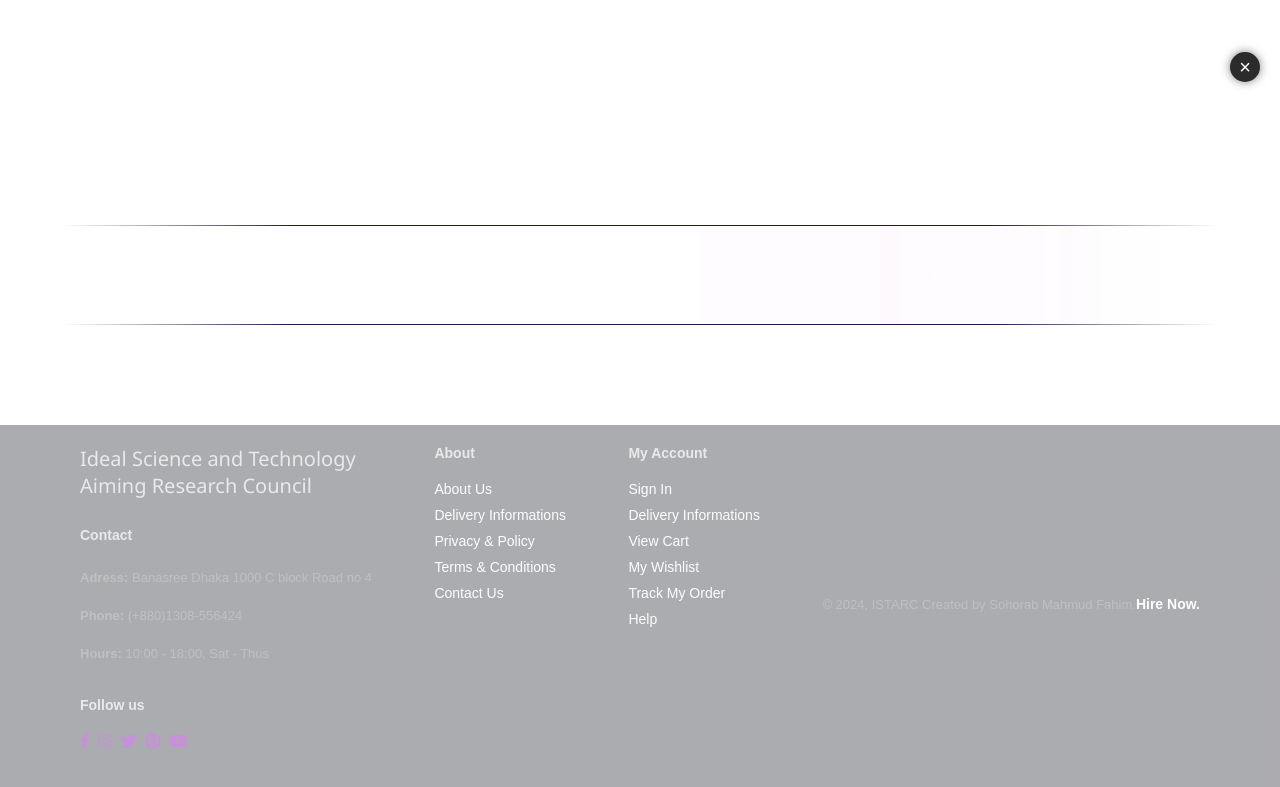
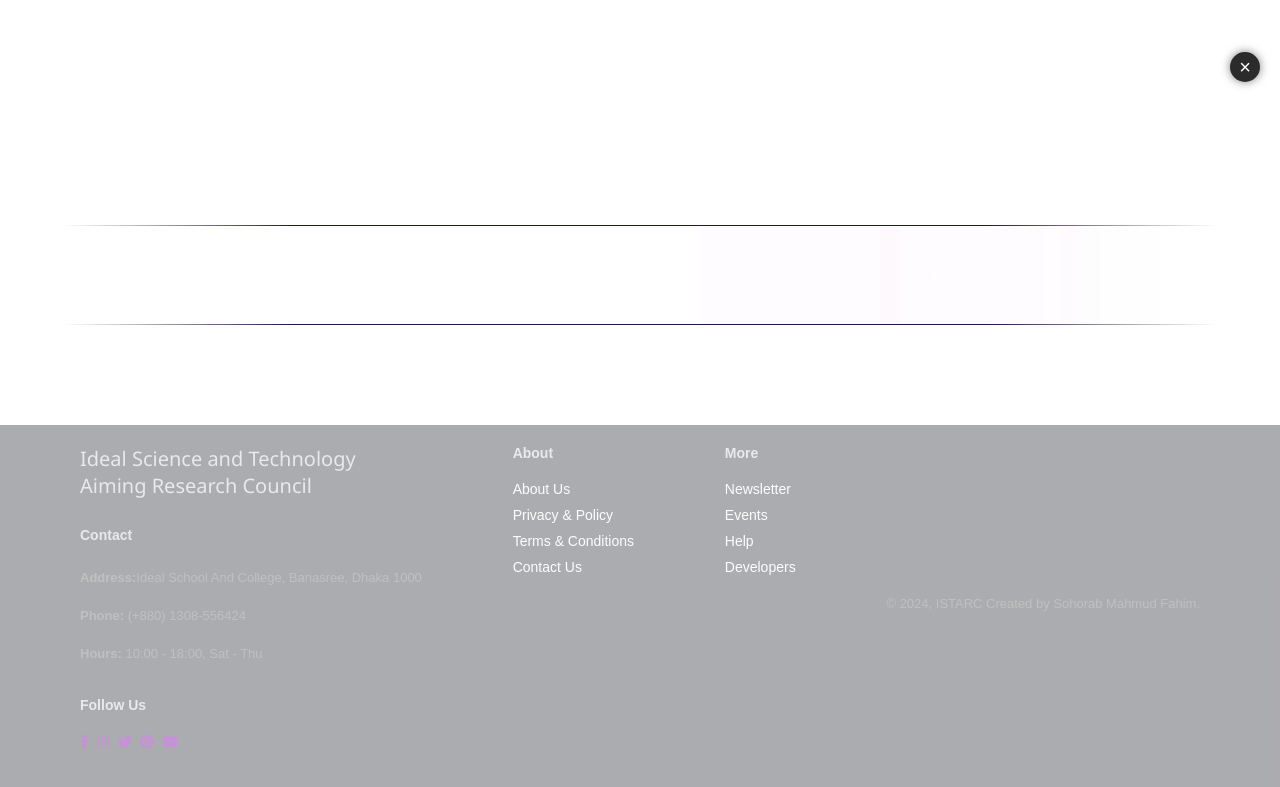
Before and after one commit to 1754321078/istarc.org.com, a plain HTML site: page faq.html in a window 1280 px wide. Shown: the part 698-1485 px from the top of the page. Drawn offline with nearby package versions, Linux system fonts and the light colour scheme.

Commit message:
Update faq.html

```diff
--- a/faq.html
+++ b/faq.html
@@ -7,8 +7,7 @@
     <title>ISTARC</title>
     <link rel="stylesheet" href="https://pro.fontawesome.com/releases/v5.10.0/css/all.css" />
     <link rel="stylesheet" href="style.css">
-   <meta name="description" content="ISTARC (Ideal Science and Technology Aiming Research Council) - Register for exciting events and stay updated with the latest news.">
-    <link rel="icon" type="image/x-icon" sizes="32x32" href="img/logo.png">
+
     <link rel="stylesheet" href="https://cdn.jsdelivr.net/npm/boxicons@2.1.0/css/boxicons.min.css">
 </head>
 <body>
@@ -202,48 +201,39 @@
 
 <footer class="s-1">
   <div class="c">
-   <a href="" style="text-decoration: none;color: rgba(255, 255, 255, 0.733);font-weight:500;font-family:'Segoe UI', Tahoma, Geneva, Verdana, sans-serif;font-size: 20px;">Ideal Science and Technology<br>Aiming Research Council</a><br>
+      <a href="#" style="text-decoration: none; color: rgba(255, 255, 255, 0.733); font-weight: 500; font-family: 'Segoe UI', Tahoma, Geneva, Verdana, sans-serif; font-size: 20px;">Ideal Science and Technology<br>Aiming Research Council</a><br>
       <h4>Contact</h4>
-    <p><strong>Adress: </strong>Banasree Dhaka 1000 C block Road no 4</p>
-    <p><strong>Phone: </strong>(+880)1308-556424</p>
-    <p><strong>Hours: </strong>10:00 - 18:00, Sat - Thus</p>
+      <p><strong>Address:</strong>Ideal School And College, Banasree, Dhaka 1000 </p>
+      <p><strong>Phone:</strong> (+880) 1308-556424</p>
+      <p><strong>Hours:</strong> 10:00 - 18:00, Sat - Thu</p>
       <div class="follow">
-      <h4>Follow us</h4>
+          <h4>Follow Us</h4>
           <div class="icon">
-          <i class="fab fa-facebook-f" style="font-weight: 400;"></i>
-          <i class="fab fa-instagram" style="font-weight: 400;"></i>
-          <i class="fab fa-twitter" style="font-weight: 400;"></i>
-          <i class="fab fa-pinterest" style="font-weight: 400;"></i>
-          <i class="fab fa-youtube" style="font-weight: 400;"></i>
+              <a href="#"><i class="fab fa-facebook-f" style="font-weight: 400;"></i></a>
+              <a href="#"><i class="fab fa-instagram" style="font-weight: 400;"></i></a>
+              <a href="#"><i class="fab fa-twitter" style="font-weight: 400;"></i></a>
+              <a href="#"><i class="fab fa-pinterest" style="font-weight: 400;"></i></a>
+              <a href="#"><i class="fab fa-youtube" style="font-weight: 400;"></i></a>
           </div>
       </div>
-
-
-
   </div>
-
   <div class="c">
       <h4>About</h4>
-      <a href="">About Us</a>
-      <a href="">Delivery Informations</a>
-      <a href="">Privacy & Policy</a>
-      <a href="">Terms & Conditions</a>
-      <a href="">Contact Us</a>
+      <a href="#">About Us</a>
+      <a href="#">Privacy & Policy</a>
+      <a href="#">Terms & Conditions</a>
+      <a href="#">Contact Us</a>
   </div>
   <div class="c">
-      <h4>My Account</h4>
-      <a href="">Sign In</a>
-      <a href="">Delivery Informations</a>
-      <a href="">View Cart</a>
-      <a href="">My Wishlist</a>
-      <a href="">Track My Order</a>
-      <a href="">Help</a>
+      <h4>More</h4>
+      <a href="#">Newsletter</a>
+      <a href="#">Events</a>
+      <a href="#">Help</a>
+      <a href="#">Developers</a>
   </div>
-
   <div class="copyright">
-      <p>© 2024, ISTARC Created by Sohorab Mahmud Fahim.<a href="https://www.facebook.com/fahimlwebdeveloper" style="font-weight:600;">Hire Now.</a></p>
+      <p>© 2024, ISTARC Created by Sohorab Mahmud Fahim.</p>
   </div>
-
 </footer>
 <script>
 const bar = document.getElementById('bar');
```
Lines whose indentation alone changed are shown as unchanged.
